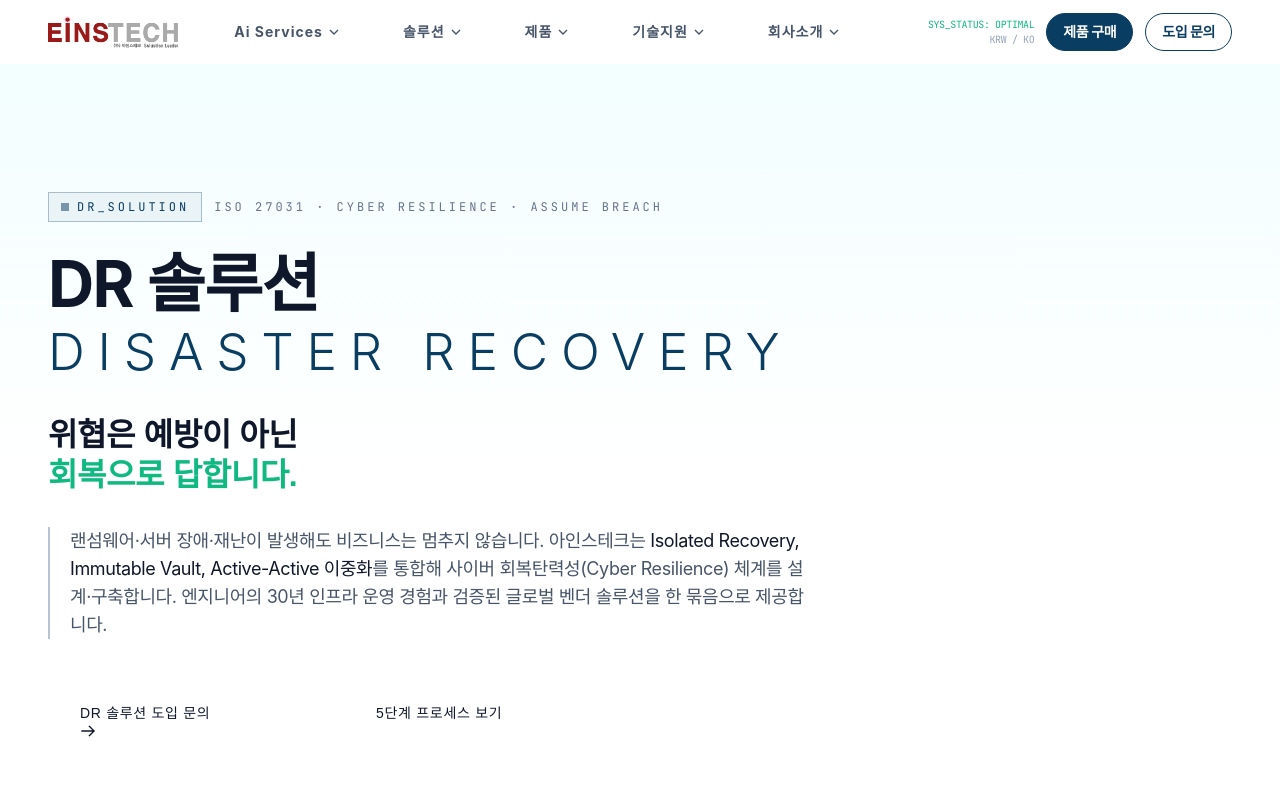
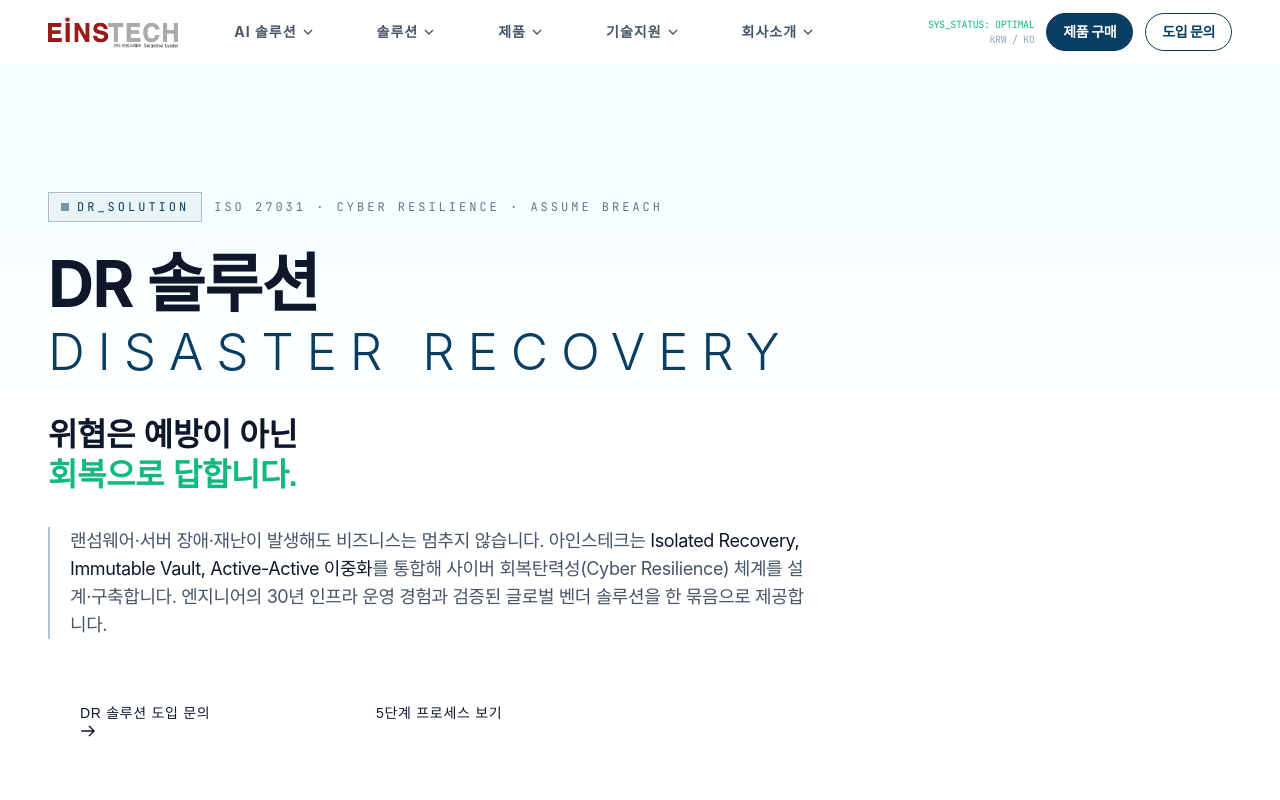
Before and after one commit to yumunix/einstech-landing, a Next.js app: page /bcp in a window 1280 px wide. Shown: the top 800 px of the page. Built offline with nearby package versions, Linux system fonts and the light colour scheme; a web font is replaced by a local one.

Commit message:
refactor: rename AI navigation to AI solutions

```diff
--- a/components/sections/Header.jsx
+++ b/components/sections/Header.jsx
@@ -6,7 +6,7 @@ import { SMARTSTORE_URL } from "@/data/storeLinks";
 
 const aiItems = [
   { label: "EINSGUARD AI", desc: "기업용 AI 코딩 도구 보안·관리", href: "/einsguard-ai" },
-  { label: "Ai Services", desc: "기업 AI 구축 서비스 전체 보기", href: "/ai-services" },
+  { label: "AI 서비스 전체 보기", desc: "기업 AI 구축·컨설팅 서비스", href: "/ai-services" },
   { label: "온프레미스 AI 구축", desc: "사내 전용 AI 시스템 구축", href: "/onpremise-ai" },
   { label: "AI 업무 어시스턴트", desc: "업무를 보조하는 AI 어시스턴트", href: "/ai-services#assistant" },
   { label: "AI 보안 컨설팅", desc: "AI 사용 보안 정책·DLP 연동", href: "/ai-services#security" },
@@ -132,7 +132,7 @@ export default function Header() {
           <div className="hidden lg:flex items-center gap-4">
             <NavDropdown
               id="ai"
-              label="Ai Services"
+              label="AI 솔루션"
               items={aiItems}
               openId={openId}
               setOpenId={setOpenId}
@@ -212,7 +212,7 @@ export default function Header() {
         <div className="lg:hidden bg-white border-b border-slate-100">
           <div className="px-6 py-4 flex flex-col gap-1">
             <div className="font-mono text-[10px] text-slate-400 uppercase tracking-widest pt-2 pb-1">
-              Ai Services</div>
+              AI 솔루션</div>
             {aiItems.map((item) => (
               <a
                 key={item.label}
```
